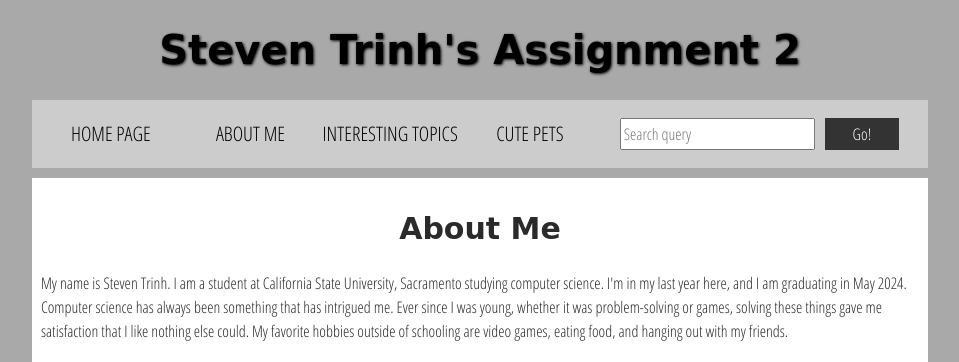
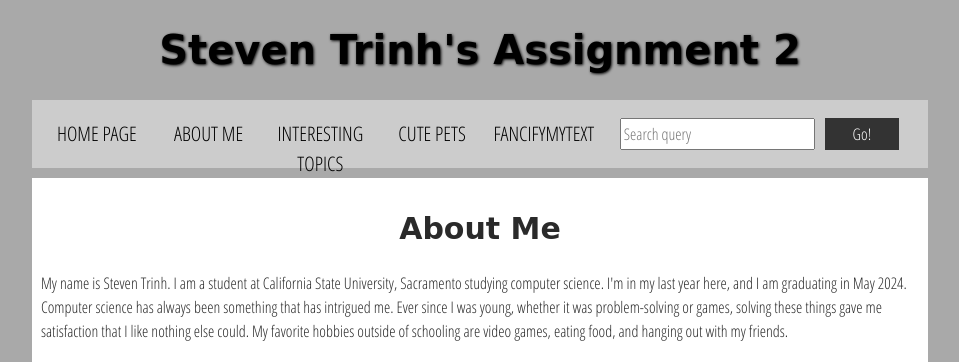
Before and after one commit to Steeveennn/Steeveennn.github.io, a plain HTML site: page index.html in a window 1280 px wide. Shown: the top 362 px of the page, without its empty margins (160-1119 px from the left). Drawn offline with Linux system fonts and the light colour scheme; a web font is replaced by a local one.

Commit message:
Add files via upload

```diff
--- a/index.html
+++ b/index.html
@@ -24,6 +24,7 @@
         <li><a href="#">About me</a></li>
         <li><a href="#">Interesting topics</a></li>
         <li><a href="#">Cute pets</a></li>
+        <li><a href="./fancifymytext">FancifyMyText</a></li>
     </ul>
 
     <!-- A Search form is another common non-linear way to navigate through a website. -->
```
